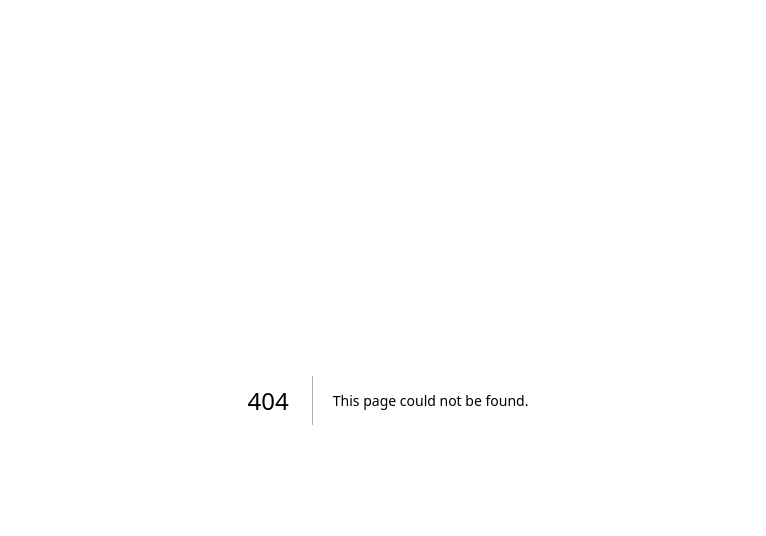
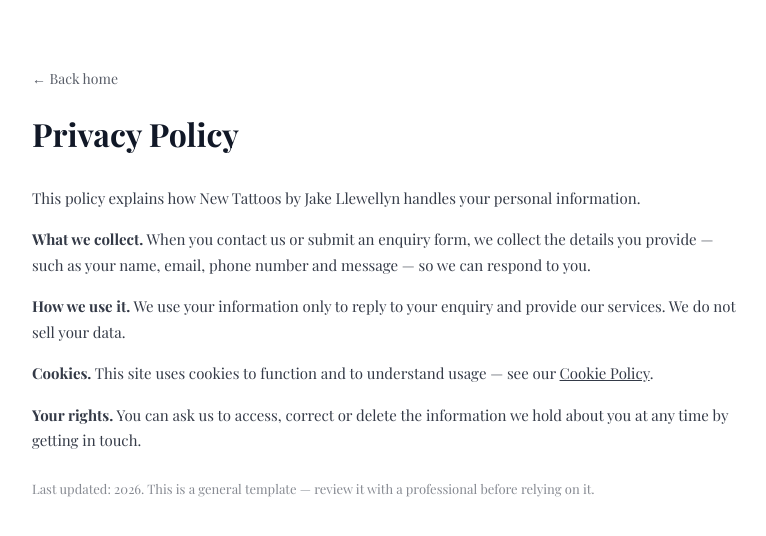
Before and after one commit to AlexThomas-Graft0/new-tattoos-by-jake-llewellyn-3439fe, a Next.js app: page /privacy in a window 1280 px wide. Before the commit this address had no page. Shown: the top 536 px of the page, without its empty margins (252-1018 px from the left). Built offline with nearby package versions, Linux system fonts and the light colour scheme.

Commit message:
add app/privacy/page.tsx

```diff
--- /dev/null
+++ b/app/privacy/page.tsx
@@ -0,0 +1,18 @@
+export const metadata = { title: "Privacy Policy — New Tattoos by Jake Llewellyn" };
+
+export default function Page() {
+  return (
+    <main style={{ maxWidth: 760, margin: '0 auto', padding: '64px 24px', lineHeight: 1.7 }}>
+      <a href="/" style={{ fontSize: 14, opacity: 0.7 }}>&larr; Back home</a>
+      <h1 style={{ fontSize: 32, fontWeight: 700, margin: '16px 0 24px' }}>Privacy Policy</h1>
+      <div style={{ fontSize: 15, opacity: 0.85 }}>
+        <p style={{ marginBottom: 16 }}>This policy explains how New Tattoos by Jake Llewellyn handles your personal information.</p>
+        <p style={{ marginBottom: 16 }}><strong>What we collect.</strong> When you contact us or submit an enquiry form, we collect the details you provide — such as your name, email, phone number and message — so we can respond to you.</p>
+        <p style={{ marginBottom: 16 }}><strong>How we use it.</strong> We use your information only to reply to your enquiry and provide our services. We do not sell your data.</p>
+        <p style={{ marginBottom: 16 }}><strong>Cookies.</strong> This site uses cookies to function and to understand usage — see our <a href="/cookies" style={{ textDecoration: 'underline' }}>Cookie Policy</a>.</p>
+        <p style={{ marginBottom: 16 }}><strong>Your rights.</strong> You can ask us to access, correct or delete the information we hold about you at any time by getting in touch.</p>
+        <p style={{ marginTop: 24, fontSize: 13, opacity: 0.6 }}>Last updated: 2026. This is a general template — review it with a professional before relying on it.</p>
+      </div>
+    </main>
+  );
+}
```
